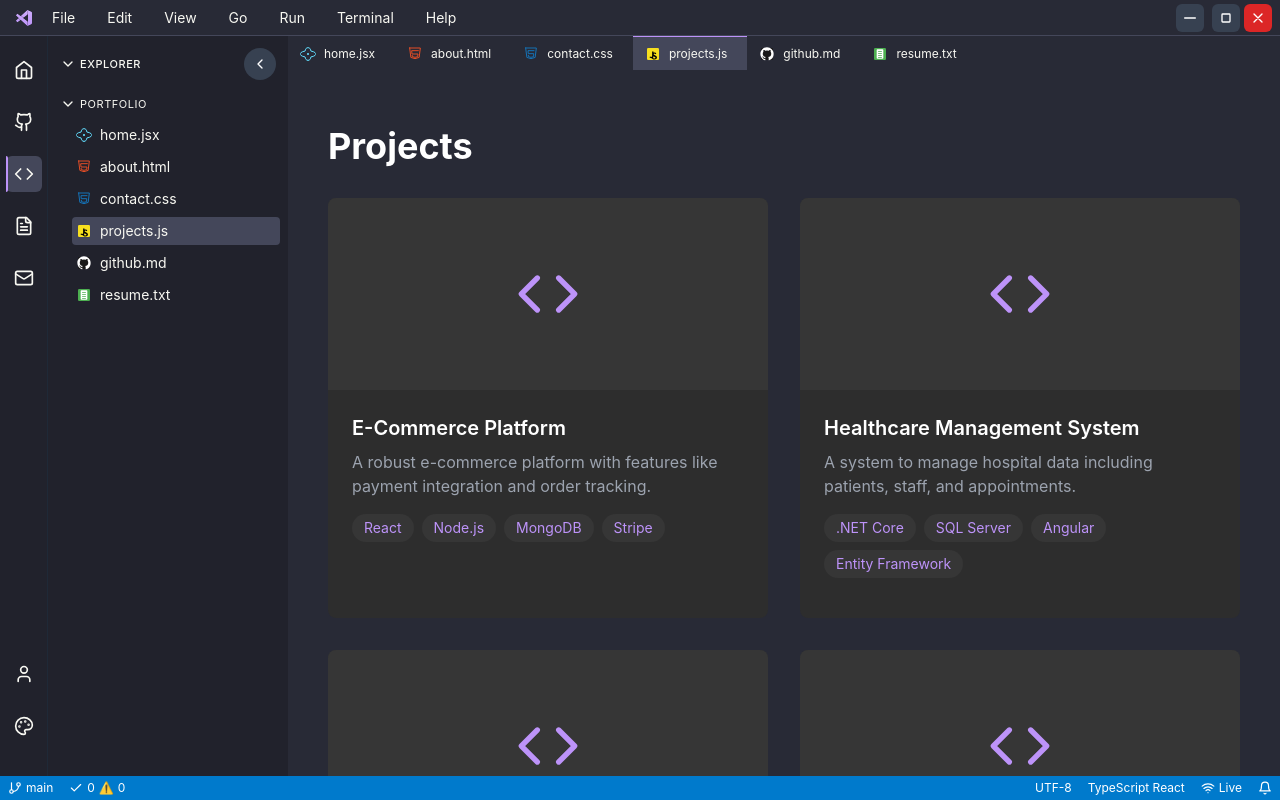
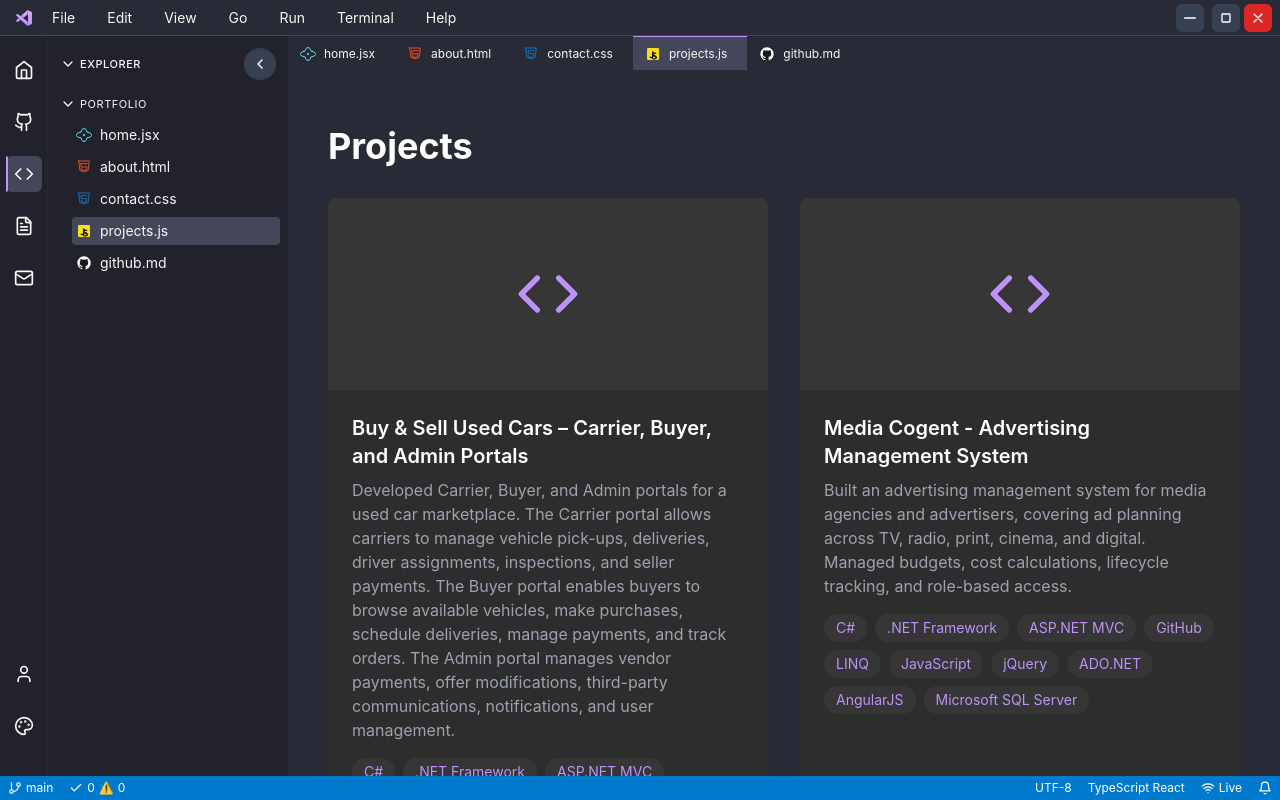
Before and after one commit to uttamribadiya16/my-portfolio-in-react, a React (Vite) app: page /projects in a window 1280 px wide. Built offline with nearby package versions, Linux system fonts and the light colour scheme.

Commit message:
Updated projects details

```diff
--- a/src/App.jsx
+++ b/src/App.jsx
@@ -23,7 +23,7 @@ export default function App() {
     <ThemeProvider>
       <Router>
         <div className="flex flex-col h-screen theme-bg-primary">
-        <Favicon /> {/* Render the Favicon component */}
+          <Favicon /> {/* Render the Favicon component */}
           <MenuBar />
           <TopBar />
           <div className="flex flex-1 overflow-hidden">
@@ -41,7 +41,8 @@ export default function App() {
                   <Route path="/profile" element={<Profile />} />
                   <Route path="/github" element={<Github />} />
                   <Route path="/themes" element={<ManageThemes />} />
-                  <Route path="/resume" element={<Resume />} />
+                  {/* <Route path="/resume" element={<Resume />} /> */}
+                  <Route path="*" element={<Navigate to="/home" replace />} />
                 </Routes>
               </MainContent>
             </div>
--- a/src/components/layout/FileExplorer.jsx
+++ b/src/components/layout/FileExplorer.jsx
@@ -69,7 +69,7 @@ export function FileExplorer() {
     { name: 'contact.css', path: '/contact', icon: FileCssIcon },
     { name: 'projects.js', path: '/projects', icon: FileJsIcon },
     { name: 'github.md', path: '/github', icon: GithubIcon },
-    { name: 'resume.txt', path: '/resume', icon: ResumeIcon }
+    //{ name: 'resume.txt', path: '/resume', icon: ResumeIcon }
   ];
 
   useEffect(() => {
--- a/src/components/layout/Tabs.jsx
+++ b/src/components/layout/Tabs.jsx
@@ -62,7 +62,7 @@ export function Tabs() {
     { name: 'contact.css', path: '/contact', icon: FileCssIcon },
     { name: 'projects.js', path: '/projects', icon: FileJsIcon },
     { name: 'github.md', path: '/github', icon: GithubIcon },
-    { name: 'resume.txt', path: '/resume', icon: ResumeIcon }
+    //{ name: 'resume.txt', path: '/resume', icon: ResumeIcon }
   ];
 
   return (
--- a/src/components/pages/Projects.jsx
+++ b/src/components/pages/Projects.jsx
@@ -9,52 +9,28 @@ export function Projects() {
 
   const projects = [
     {
-      title: "E-Commerce Platform",
-      description: "A robust e-commerce platform with features like payment integration and order tracking.",
-      details: `
-        This platform supports real-time inventory updates, user authentication, and role-based access control for admins and vendors.
-        It integrates multiple payment gateways, including Stripe and PayPal, for secure transactions. Advanced features include
-        a recommendation engine for personalized product suggestions and dynamic pricing models based on user behavior.
-      `,
-      tags: ["React", "Node.js", "MongoDB", "Stripe"],
-      github: "https://github.com",
-      live: "https://example.com"
+      projectName: "Buy & Sell Used Cars – Carrier, Buyer, and Admin Portals",
+      technologies: "C#, .NET Framework, ASP.NET MVC, ASP.NET Core, SOAP/REST APIs, OData, Web Services, Microservices, GitHub, LINQ, Entity Framework, JavaScript, jQuery, RabbitMQ, Redis Cache, Microsoft SQL Server, ElasticSearch",
+      rolesAndResponsibilities: "Development, Unit Testing, Client Communication, Task Creation, Requirement Analysis, Code Review, Feature Analysis, Issue Resolution, and Team Lead.",
+      description: `
+        Developed Carrier, Buyer, and Admin portals for a used car marketplace. The Carrier portal allows carriers to manage vehicle pick-ups, deliveries, driver assignments, inspections, and seller payments. The Buyer portal enables buyers to browse available vehicles, make purchases, schedule deliveries, manage payments, and track orders. The Admin portal manages vendor payments, offer modifications, third-party communications, notifications, and user management.
+      `
     },
     {
-      title: "Healthcare Management System",
-      description: "A system to manage hospital data including patients, staff, and appointments.",
-      details: `
-        Designed for multi-hospital environments, this system offers modules for patient registration, appointment scheduling,
-        staff management, and real-time health monitoring via connected IoT devices. It supports secure data sharing across
-        departments and detailed analytics for hospital performance and patient outcomes.
-      `,
-      tags: [".NET Core", "SQL Server", "Angular", "Entity Framework"],
-      github: "https://github.com",
-      live: "https://example.com"
+      name: "Media Cogent - Advertising Management System",
+      technologies: "C#, .NET Framework, ASP.NET MVC, GitHub, LINQ, JavaScript, jQuery, ADO.NET, AngularJS, Microsoft SQL Server",
+      rolesAndResponsibilities: "Handled full-cycle development & testing, client communication, requirement analysis, feature evaluation, and translating business needs into technical solutions.",
+      description: `
+        Built an advertising management system for media agencies and advertisers, covering ad planning across TV, radio, print, cinema, and digital. Managed budgets, cost calculations, lifecycle tracking, and role-based access.
+      `
     },
     {
-      title: "Task Management App",
-      description: "Collaborative task management with kanban board and calendar integration.",
-      details: `
-        A productivity tool that includes features like team-based task assignments, deadline reminders, recurring tasks, and
-        priority-based sorting. The application integrates with third-party calendar systems such as Google Calendar and Outlook
-        for seamless synchronization. Real-time updates ensure that team members are always on the same page.
-      `,
-      tags: ["Angular", "TypeScript", "PostgreSQL"],
-      github: "https://github.com",
-      live: "https://example.com"
-    },
-    {
-      title: "Real-Time Stock Trading Platform",
-      description: "A secure stock trading app with real-time updates and advanced charting tools.",
-      details: `
-        This platform enables users to trade stocks in real-time with minimal latency. It offers advanced charting tools, including
-        candlestick patterns, moving averages, and real-time data visualization. Other features include portfolio management,
-        multi-currency support, secure user authentication, and integration with third-party financial APIs for market data.
-      `,
-      tags: ["Next.js", "GraphQL", ".NET Core", "Redis"],
-      github: "https://github.com",
-      live: "https://example.com"
+      name: "Project Demos Portal",
+      technologies: "AngularJS, Node.js, MongoDB",
+      rolesAndResponsibilities: "Designed and implemented the portal using UI Bakery, leveraging built-in components and actions. Generated Angular code and customized it as per project requirements.",
+      description: `
+        Developed a company-specific portal showcasing various projects, including details like technologies used, platforms, media (videos/images), and demo URLs.
+      `
     }
   ];
 
@@ -87,16 +63,20 @@ export function Projects() {
               />
             </div>
             <div className="p-6">
-              <h3 className="text-xl font-semibold text-white mb-2">{project.title}</h3>
+              <h3 className="text-xl font-semibold text-white mb-2">
+                {project.projectName || project.name}
+              </h3>
               <p className="text-gray-400 mb-4">{project.description}</p>
               <div className="flex flex-wrap gap-2 mb-4">
-                {project.tags.map((tag, tagIndex) => (
+                {project.technologies
+                  ?.split(',')
+                  .map((tag, tagIndex) => (
                     <span
                       key={tagIndex}
                       style={{ color: currentTheme.colors.accent }}
                       className="px-3 py-1 bg-[#363636] text-sm rounded-full"
                     >
-                    {tag}
+                      {tag.trim()}
                     </span>
                   ))}
               </div>
@@ -115,20 +95,16 @@ export function Projects() {
             >
               <X className="w-6 h-6" />
             </button>
-            <h2 className="text-2xl font-bold text-white mb-4">{selectedProject.title}</h2>
+            <h2 className="text-2xl font-bold text-white mb-4">
+              {selectedProject.projectName || selectedProject.name}
+            </h2>
             <p className="text-gray-400 mb-4">{selectedProject.description}</p>
-            <p className="text-gray-300 mb-6">{selectedProject.details}</p>
-            <div className="flex flex-wrap gap-2 mb-4">
-              {selectedProject.tags.map((tag, tagIndex) => (
-                <span
-                  key={tagIndex}
-                  style={{ color: currentTheme.colors.accent }}
-                  className="px-3 py-1 bg-[#363636] text-sm rounded-full"
-                >
-                  {tag}
-                </span>
-              ))}
-            </div>
+            <p className="text-gray-300 mb-4">
+              <strong>Roles & Responsibilities:</strong> {selectedProject.rolesAndResponsibilities}
+            </p>
+            <p className="text-gray-300 mb-6">
+              <strong>Technologies:</strong> {selectedProject.toolsAndTechnologies || selectedProject.technologies}
+            </p>
           </div>
         </div>
       )}
```
Also changed, not shown: src/components/pages/About.jsx (+201 -46 lines). Lines whose indentation alone changed are shown as unchanged.
